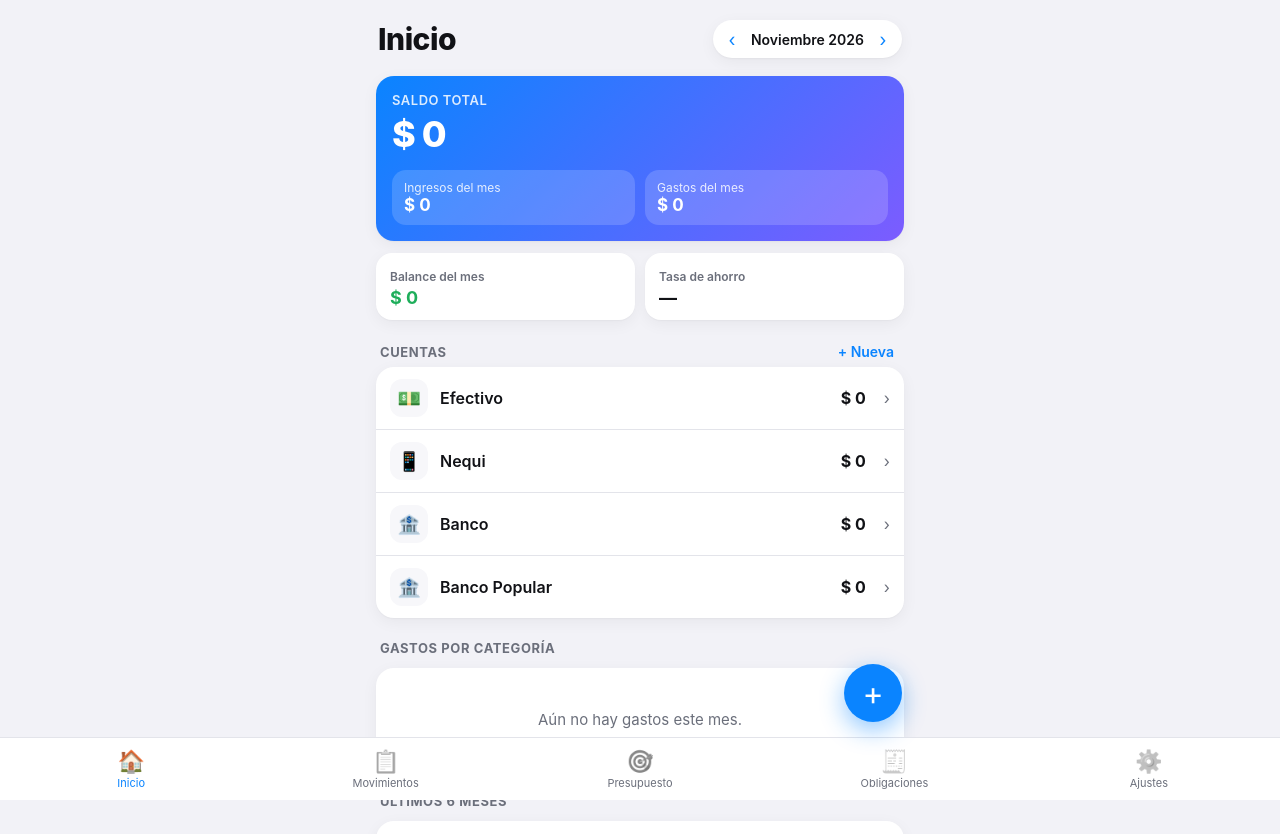
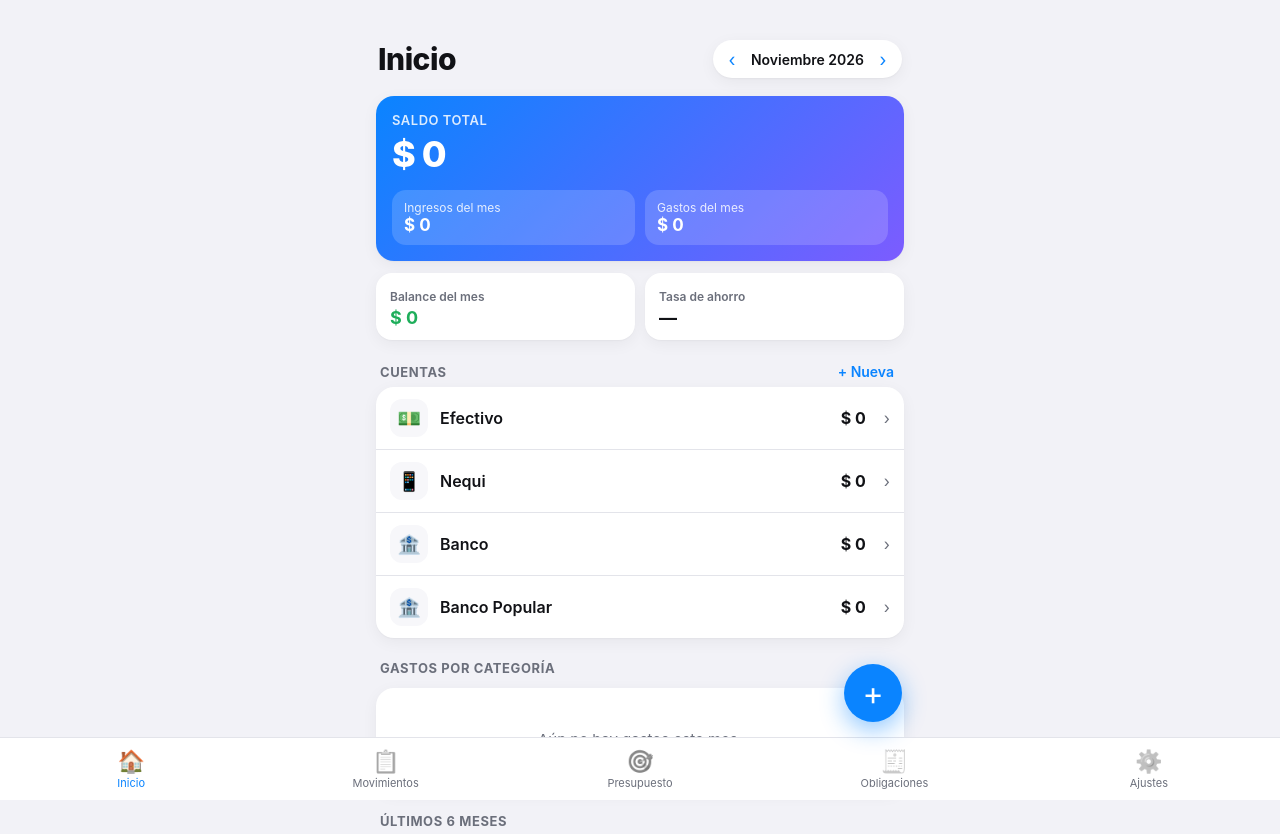
Before and after one commit to weslydavid2008-source/mis-finanzas, a plain HTML site: page index.html in a window 1280 px wide. Shown: the top 834 px of the page. Drawn offline with Linux system fonts and the light colour scheme.

Commit message:
Update index.html

```diff
--- a/index.html
+++ b/index.html
@@ -25,7 +25,7 @@
 }
 *{box-sizing:border-box;-webkit-tap-highlight-color:transparent}
 html,body{margin:0;background:var(--bg);color:var(--text);font-family:-apple-system,BlinkMacSystemFont,"SF Pro Text","Segoe UI",Roboto,sans-serif;font-size:16px}
-body{padding-top:env(safe-area-inset-top);padding-bottom:calc(84px + var(--hb) + env(safe-area-inset-bottom))}
+body{padding-top:calc(env(safe-area-inset-top) + 20px);padding-bottom:calc(84px + var(--hb) + env(safe-area-inset-bottom))}
 button{font:inherit;color:inherit;border:0;background:none;cursor:pointer}
 input,select,textarea{font:inherit;color:var(--text)}
 .wrap{max-width:560px;margin:0 auto;padding:12px 16px 24px}
@@ -75,7 +75,7 @@ nav.tabs button.on .e{filter:none;opacity:1}
 .sheet.swap>*{animation:swapIn .45s cubic-bezier(.22,.8,.24,1) both}
 @keyframes swapIn{from{opacity:0;transform:translateY(12px)}to{opacity:1;transform:none}}
 .sheet .btn.stick{position:sticky;bottom:calc(10px + env(safe-area-inset-bottom));z-index:5;box-shadow:0 10px 28px rgba(0,0,0,.35),0 0 0 6px var(--bg)}
-#sbCover{position:fixed;top:0;left:0;right:0;height:env(safe-area-inset-top);background:var(--bg);z-index:30;pointer-events:none}
+#sbCover{position:fixed;top:0;left:0;right:0;height:calc(env(safe-area-inset-top) + 32px);background:var(--bg);z-index:30;pointer-events:none}
 button.item{transition:background-color .28s ease,transform .28s ease}
 button.item:active{background:var(--card2);transform:scale(.985)}
 #view{animation:viewIn .4s ease both}
@@ -208,7 +208,7 @@ let presuView = 'presu';
 
 // ---------- almacenamiento (en el celular + Google Drive) ----------
 const LS_KEY='misfinanzas.v1';
-const APP_VERSION='1.7';
+const APP_VERSION='1.8';
 const APP_URL=location.origin+location.pathname.replace(/index\.html$/,'');
 let db=null, userId=null, remoteReady=true, mode='local';
 const dirty = new Set(); let saving=false;
```
